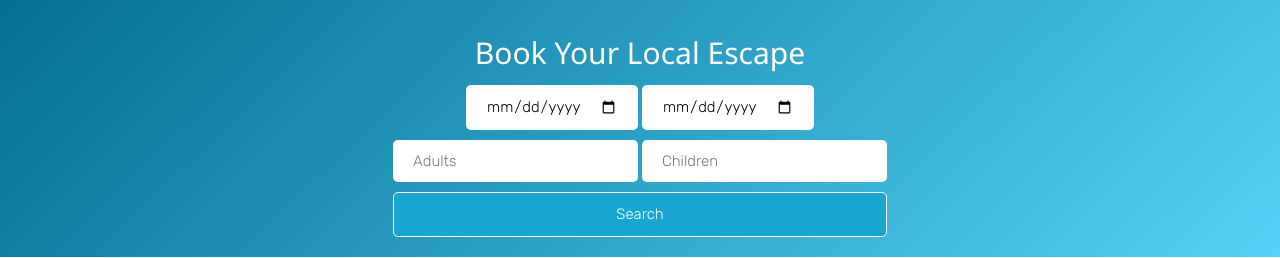
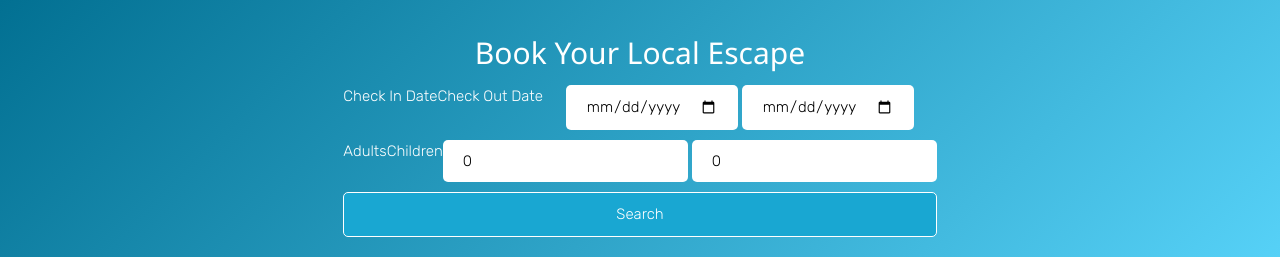
Before and after one commit to Pradeepsuthar/ORU_rooms_booking, a plain HTML site: page index.html in a window 1280 px wide. Shown: the top 258 px of the page. Drawn offline with nearby package versions, Linux system fonts and the light colour scheme.

Commit message:
first commit

```diff
--- a/index.html
+++ b/index.html
@@ -16,22 +16,22 @@
         <div>
             <p>
                 <span>
-                    <!-- <label for="checkInDate" style="float: left;">Check In Date</label> -->
+                    <label for="checkInDate" style="float: left;">Check In Date</label>
                     <input autocomplete="off" placeholder="Check In Date" type="date" id="checkInDate">
                 </span>
                 <span>
-                    <!-- <label for="checkOutDate" style="float: left;">Check Out Date</label> -->
+                    <label for="checkOutDate" style="float: left;">Check Out Date</label>
                     <input autocomplete="off" placeholder="Check Out Date" type="date" id="checkOutDate">
                 </span>
             </p>
             <p>
                 <span>
-                    <!-- <label for="adults" style="float: left;">Adults</label> -->
-                    <input autocomplete="off" placeholder="Adults" type="number">
+                    <label for="adults" style="float: left;">Adults</label>
+                    <input autocomplete="off" placeholder="Adults" type="number" value="0">
                 </span>
                 <span>
-                    <!-- <label for="Children" style="float: left;">Children</label> -->
-                    <input autocomplete="off" placeholder="Children" type="number">
+                    <label for="Children" style="float: left;">Children</label>
+                    <input autocomplete="off" placeholder="Children" type="number" value="0">
                 </span>
             </p>
             <span>
```
